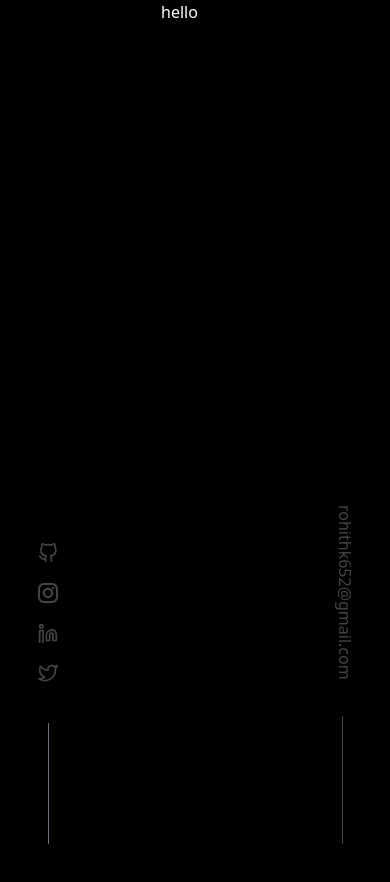
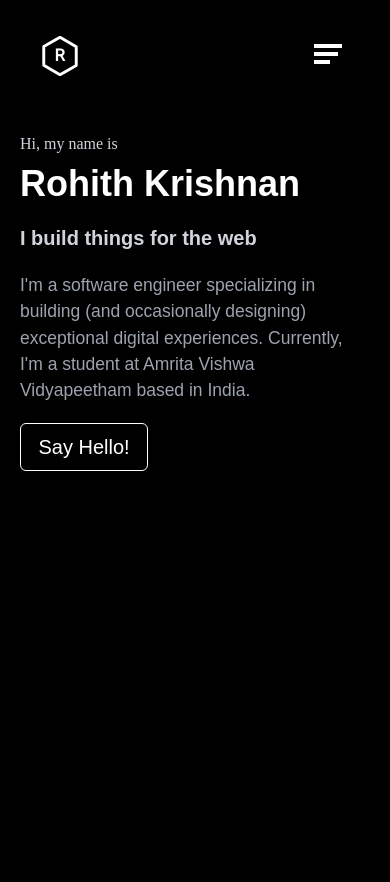
Before and after one commit to Rohithk2003/portfolio, a Next.js app: page / in a window 390 px wide. Shown: the top 882 px of the page. Built offline with nearby package versions, Linux system fonts and the light colour scheme; what tailwindcss-animated would draw is missing.

Commit message:
added sidebars and new main page - New Version of Portfolio coming..

```diff
--- a/components/main.js
+++ b/components/main.js
@@ -10,126 +10,45 @@ const inter = Inter({
 });
 export default function Main() {
 	const el = useRef(null);
-	useEffect(() => {
-		const typed = new Typed(el.current, {
-			strings: [
-				"Hi , I am Rohith Krishnan",
-				" Based in India.",
-				"I'm a web-developer and ML enthusiast.",
-			],
-			typeSpeed: 50,
-			startDelay: 1500,
-			loop: true,
-			backSpeed: 50,
-		});
+	// useEffect(() => {
+	// 	const typed = new Typed(el.current, {
+	// 		strings: [
+	// 			"Hi , I am Rohith Krishnan",
+	// 			" Based in India.",
+	// 			"I'm a web-developer and ML enthusiast.",
+	// 		],
+	// 		typeSpeed: 50,
+	// 		startDelay: 1500,
+	// 		loop: true,
+	// 		backSpeed: 50,
+	// 	});
 
-		return () => {
-			typed.destroy();
-		};
-	}, []);
+	// 	return () => {
+	// 		typed.destroy();
+	// 	};
+	// }, []);
 	return (
-		<>
 		<div
 			id={"home"}
-				className={`home flex flex-wrap relative z-[999] flex-row scroll-reveal-main w-full text-start   h-dvh ${inter.className}`}
+			className={`home flex bg-black flex-wrap  flex-col w-full h-dvh gap-5 md:gap-17!  pr-0  md:pl-44 sm:pl-14 pl-5 md:p-20 sm:p-14 p-5`}
 		>
-				<div
-					className={
-						"lg:w-2/3 w-full z-[200] mt-10 flex justify-start text-white  gap-4 pl-5 md:pl-0  items-center flex-col"
-					}
-				>
-					<div
-						className={"flex lg:justify-start justify-center lg:w-1/2 w-full"}
-					>
-						<div className="flex justify-center items-center">
-							<Image
-								src={"/images/profile.jpg"}
-								alt="Profile Picture"
-								width={128}
-								height={128}
-								className="md:w-16 md:h-16 w-24 h-24 rounded-full object-cover"
-							/>
+			<div className="md:h-1 h-3 w-full text-gray-300 sf-mono-text ">
+				Hi, my name is
 			</div>
+			<div className="home-name text-white calibre-font md:text-8xl sm:text-6xl text-4xl font-bold">
+				Rohith Krishnan
 			</div>
-
-					<div
-						className={
-							"text-xl h-14 text-start lg:w-1/2 z-[1000] w-3/4 flex justify-start"
-						}
-					>
-						<p ref={el} />
+			<div className="home-sub-text calibre-font md:text-7xl sm:text-5xl xs:text-4xl text-xl font-bold text-gray-300">
+				I build things for the web
 			</div>
-					<div
-						className={"flex flex-col lg:w-1/2 w-3/4 z-[1000] text-[#454545]"}
-					>
-						<span>
-							A Software Developer who develops well-architected applications.
-						</span>
-						<span>
-							Passionate to develop them with engineering and design principles.
-						</span>
+			<div className="home-text md:w-1/2 sm:w-2/3 w-full text-gray-400 font-[400]  calibre-font md:text-[20px] text-[17.5px] pr-5">
+				I&apos;m a software engineer specializing in building (and occasionally
+				designing) exceptional digital experiences. Currently, I&apos;m a
+				student at Amrita Vishwa Vidyapeetham based in India.
 			</div>
-					<span className={" lg:w-1/2 w-3/4 text-[#454545]  "}>
-						Currently working on
-						<span className={"text-white"}>
-							&nbsp;being a better person and a developer
-						</span>
-					</span>
-					<div
-						className={
-							"text-lg text-white text-start lg:w-1/2 w-3/4 flex justify-start"
-						}
-					>
-						Top Skills
+			<button class="bg-white calibre-font text-black rounded-md sm:w-44 w-32 text-xl h-12 btn-style5">
+				Say Hello!
+			</button>
 		</div>
-					<ul
-						className={
-							"flex flex-row gap-4 text-[#585858] flex-wrap lg:w-1/2 w-3/4 justify-start items-center"
-						}
-					>
-						<li>Next.js</li>
-						<li>Django</li>
-						<li>PostgresSQL</li>
-						<li>Machine Learning</li>
-						<li>Git</li>
-					</ul>
-					<div
-						className={
-							"text-lg text-white text-start lg:w-1/2 w-3/4 flex justify-start"
-						}
-					>
-						Top Languages
-					</div>
-					<ul
-						className={
-							"flex flex-row gap-4 text-[#585858] flex-wrap lg:w-1/2 w-3/4 justify-start items-center"
-						}
-					>
-						<li>Python</li>
-						<li>C++</li>
-						<li>Java</li>
-					</ul>
-					<div
-						className={
-							" text-black flex lg:justify-start justify-center items-center lg:w-1/2 w-3/4 mt-5"
-						}
-					>
-						<div
-							onClick={(e) => {
-								e.preventDefault();
-								document.getElementById("contact").scrollIntoView({
-									behavior: "smooth",
-								});
-							}}
-							className={
-								"bg-white box h-11 w-44 hover:scale-110 hover:cursor-pointer rounded-full flex justify-center items-center"
-							}
-						>
-							Say Hello!
-						</div>
-					</div>
-				</div>
-			</div>
-		</>
 	);
 }
--- a/components/navbar.js
+++ b/components/navbar.js
@@ -1,8 +1,9 @@
 import Link from "next/link";
 import React, { useState, useEffect } from "react";
-import { Inter } from "next/font/google";
+import { Roboto } from "next/font/google";
 import Image from "next/image";
-const inter = Inter({
+
+const roboto = Roboto({
 	subsets: ["latin"],
 	weight: ["300"],
 });
@@ -21,6 +22,7 @@ export default function Navbar() {
 	function handleNavItemClicking() {
 		setNavItemStatus(!NavItemClicked);
 	}
+
 	const [scrolled, setScrolled] = useState(false);
 
 	useEffect(() => {
@@ -38,101 +40,76 @@ export default function Navbar() {
 			window.removeEventListener("scroll", handleScroll);
 		};
 	}, []);
+	const [hovered, setHovered] = useState(false);
 
+	const handleMouseEnter = () => {
+		setHovered(true);
+	};
+
+	const handleMouseLeave = () => {
+		setHovered(false);
+	};
 	return (
 		<nav
-			className={`flex w-full justify-center ${
-				scrolled ? "h-16" : "h-24"
-			} items-center`}
+			className={`flex w-full h-28 z-[1000] justify-between px-10 bg-black text-white relative items-center`}
 		>
-			<div
-				className={` ${
-					scrolled ? "w-full rounded-none " : "w-3/4 rounded-full"
-				} navbar fixed h-16 flex justify-between   transition-all duration-300 ease-in-out items-center p-2 pl-5   z-[2000] bg-[#222222] ${
-					inter.className
-				}`}
+			<div className="w-1/2 h-28 flex justify-start items-center">
+				<div className={"w-10 h-10  "}>
+					<svg
+						id="logo"
+						xmlns="http://www.w3.org/2000/svg"
+						role="img"
+						onMouseEnter={handleMouseEnter}
+						onMouseLeave={handleMouseLeave}
+						viewBox="0 0 84 96"
+						className={`${roboto.className}  w-10 h-10 text-white font-bold`}
 					>
-				<div className="md:w-10 md:h-10 w-9 h-9 rounded-full  transition-all duration-300 p-3 bg-white flex justify-center items-center overflow-hidden">
-					<Image
-						src="/images/menu.png"
-						alt="menu"
-						width={24}
-						className="absolute"
-						height={24}
-					/>
+						<title>Logo</title>
+						<g transform="translate(-8.000000, -2.000000)">
+							<g transform="translate(11.000000, 5.000000)">
+								<polygon
+									id="Shape"
+									stroke="currentColor"
+									strokeWidth="7"
+									strokeLinecap="round"
+									strokeLinejoin="round"
+									points="39 0 0 22 0 67 39 90 78 68 78 23 "
+								></polygon>
+
+								<text
+									x="26"
+									y="57"
+									fill="currentColor"
+									fontSize="40"
+									fontFamily="Roboto"
+									fontWeight={"1000"}
+								>
+									R
+								</text>
+							</g>
+						</g>
+					</svg>
 				</div>
-				<ul
-					className={
-						"md:flex hidden flex-row pr-10 text-white  justify-center gap-10 items-center"
-					}
-				>
-					<il className="hover:text-[#585858] hover:cursor-pointer">
-						<Link href="#about">About</Link>
-					</il>
-					<li className="e">
-						<Link href="#projects">Projects</Link>
-					</li>
-					<li className="w-2  h-10 b-white text-white flex justify-center items-center">
-						<span className="w-[3px] border-0 outline-none h-6 bg-white text-white">
-							|
-						</span>
-					</li>
-					<li className="flex flex-row gap-2 justify-center items-center text-white nav-items w-10 hover:w-20 transition-all duration-300 ease-in-out">
-						Twitter
-						<Link
-							href="https://twitter.com/reidd_777"
-							className="w-4 h-4 mb-4 "
-						>
-							<svg
-								fill="none"
-								stroke="currentColor"
-								viewBox="0 0 12 12"
-								aria-hidden="true"
-								class="flex-none mt-2 stroke-current"
-							>
-								<path d="M10.976 1.193A.314.314 0 0010.687 1H6.312a.313.313 0 000 .625h3.62L5.467 6.091a.313.313 0 00.443.442l4.466-4.466v3.62a.313.313 0 00.625 0V1.313a.328.328 0 00-.024-.119z"></path>
-								<path d="M3.5 1v.625H2.25a.625.625 0 00-.625.625v7.5c0 .345.28.625.625.625h7.5c.345 0 .625-.28.625-.625V8.5H11v1.875c0 .345-.28.625-.625.625h-8.75A.625.625 0 011 10.375v-8.75C1 1.28 1.28 1 1.625 1H3.5z"></path>
-							</svg>
-						</Link>
-					</li>
-
-					<li className="flex flex-row gap-2 justify-center items-center text-white nav-items w-10 hover:w-20 transition-all duration-300 ease-in-out">
-						Github
-						<Link
-							href="https://github.com/Rohithk2003"
-							className="w-4 h-4 mb-4 "
-						>
-							<svg
-								fill="none"
-								stroke="currentColor"
-								viewBox="0 0 12 12"
-								aria-hidden="true"
-								class="flex-none mt-2 stroke-current"
-							>
-								<path d="M10.976 1.193A.314.314 0 0010.687 1H6.312a.313.313 0 000 .625h3.62L5.467 6.091a.313.313 0 00.443.442l4.466-4.466v3.62a.313.313 0 00.625 0V1.313a.328.328 0 00-.024-.119z"></path>
-								<path d="M3.5 1v.625H2.25a.625.625 0 00-.625.625v7.5c0 .345.28.625.625.625h7.5c.345 0 .625-.28.625-.625V8.5H11v1.875c0 .345-.28.625-.625.625h-8.75A.625.625 0 011 10.375v-8.75C1 1.28 1.28 1 1.625 1H3.5z"></path>
-							</svg>
-						</Link>
-					</li>
-					<li className="flex flex-row gap-2 justify-center items-center text-white nav-items w-10 hover:w-24 transition-all duration-300 ease-in-out">
-						<span>Linkedin</span>
-						<Link
-							href="https://www.linkedin.com/in/rohith-krishnan-645137262/"
-							className="w-4 h-4 mb-4 "
-						>
-							<svg
-								fill="none"
-								stroke="currentColor"
-								viewBox="0 0 12 12"
-								aria-hidden="true"
-								class="flex-none mt-2 stroke-current"
-							>
-								<path d="M10.976 1.193A.314.314 0 0010.687 1H6.312a.313.313 0 000 .625h3.62L5.467 6.091a.313.313 0 00.443.442l4.466-4.466v3.62a.313.313 0 00.625 0V1.313a.328.328 0 00-.024-.119z"></path>
-								<path d="M3.5 1v.625H2.25a.625.625 0 00-.625.625v7.5c0 .345.28.625.625.625h7.5c.345 0 .625-.28.625-.625V8.5H11v1.875c0 .345-.28.625-.625.625h-8.75A.625.625 0 011 10.375v-8.75C1 1.28 1.28 1 1.625 1H3.5z"></path>
-							</svg>
-						</Link>
-					</li>
-				</ul>
+			</div>
+			<div className="w-1/2 md:block hidden h-28 nav-items text-md">
+				<div className="flex flex-row gap-14 h-28 ffff justify-center items-center">
+					<div className="">
+						01. <span className="nav-item">About</span>
+					</div>
+					<div className="">
+						02 <span className="nav-item">Experience</span>
+					</div>
+					<div className="">
+						03. <span className="nav-item">Work</span>
+					</div>
+					<div className="">
+						04. <span className="nav-item">Contact</span>
+					</div>
+					<button class="bg-white text-black rounded-md w-28  h-10 btn-style5">
+						Resume
+					</button>
+				</div>
+			</div>
 			<div
 				className={`md:hidden flex  align-middle w-full top-5 right-5 mr-2 justify-end m-auto `}
 			>
@@ -141,17 +118,17 @@ export default function Navbar() {
 					onClick={handleHamButtonClick}
 				>
 					<span
-							className={`w-7 h-1 mb-1 bg-white  ease-in-out ${
+						className={`rotate-[180deg] w-7 h-1 mb-1 bg-white  ease-in-out ${
 							HamStatus ? "top-5 hidden" : ""
 						}`}
 					></span>
 					<span
-							className={`w-7 h-1 mb-1 bg-white transition-all duration-300 ease-in-out ${
+						className={`rotate-[180deg] w-6  h-1 mb-1 bg-white transition-all duration-300 ease-in-out ${
 							HamStatus ? "top-5 rotate-45 translate-y-[8px]" : ""
 						}`}
 					></span>
 					<span
-							className={`w-7 h-1 mb-1 bg-white transition-all duration-300 ease-in-out ${
+						className={`rotate-[360deg] origin-right w-4 h-1 mb-1 bg-white transition-all duration-300 ease-in-out ${
 							HamStatus ? "top-5 rotate-[-45deg] translate-y-[0px]" : ""
 						}`}
 					></span>
@@ -234,7 +211,6 @@ export default function Navbar() {
 					</Link>
 				</ul>
 			</div>
-			</div>
 		</nav>
 	);
 }
--- a/pages/index.tsx
+++ b/pages/index.tsx
@@ -11,7 +11,7 @@ import Head from "next/head";
 import LeftSidebar from "@/components/leftSIdebar";
 import RightSidebar from "@/components/rightSidebar";
 
-import {useEffect, useState} from "react";
+import { useEffect, useState } from "react";
 
 export default function Home() {
 	const [title, setTitle] = useState("Hello there fellow Coder!");
@@ -27,7 +27,7 @@ export default function Home() {
 			<Head>
 				<title>{title}</title>
 			</Head>
-            {/* <Navbar /> */}
+			<Navbar />
 			{/* <Main /> */}
 			{/* <About /> */}
 			{/* <Project /> */}
@@ -36,14 +36,14 @@ export default function Home() {
 			{/* <ContactDetails /> */}
 			{/* <Footer /> */}
 			<div className={"flex "}>
-                <div className={"w-1/6"}>
-                    <LeftSidebar/>
+				<div className={"w-[5%] md:block hidden"}>
+					<LeftSidebar />
 				</div>
-                <div className={"pl-24 text-white"}>
-                    hello
+				<div className={"md:w-[90%] w-full text-white bg-white"}>
+					<Main />
 				</div>
-                <div className={"w-1/6"}>
-                    <RightSidebar/>
+				<div className={"w-[5%] md:block hidden"}>
+					<RightSidebar />
 				</div>
 			</div>
 			<Script
--- a/styles/globals.css
+++ b/styles/globals.css
@@ -10,7 +10,6 @@
 	margin: 0;
 	padding: 0;
 	box-sizing: border-box;
-    height: 500vh;
 }
 
 body {
@@ -149,12 +148,6 @@ body {
 
 .bg-left-to-right:hover {
 	background-position: left bottom;
-}
-
-.home ul li:not(:last-child)::after {
-    content: "•";
-    margin-left: 0.5rem;
-    color: #585858;
 }
 
 .open-x .line-1 {
@@ -350,14 +343,6 @@ body {
 	display: none;
 }
 
-/* .navbar li:hover {
-	color: #585858;
-} */
-
-.nav-items:hover div {
-    transform: translateX(10%);
-}
-
 .instagram-logo {
 	path {
 		fill: #454545;
@@ -383,6 +368,53 @@ body {
 
 .rotated-text:hover {
 	color: #fff;
-    cursor:pointer;
+	cursor: pointer;
 	transform: translateY(-10px);
 }
+.logo:hover {
+	position: relative;
+	transform: translateX(-5px) translateY(-5px);
+	box-shadow: 0.3em 0.3em 0 #979695;
+}
+.ffff {
+	font-family: --apple-system, "SF Mono";
+	font-size: 0.89rem;
+}
+
+.btn-style5 {
+	border: 1px solid white;
+	transition: all 0.3s ease;
+	color: white;
+	background-color: transparent;
+}
+.btn-style5:hover {
+	transform: translateX(-0.3em) translateY(-0.3em);
+	box-shadow: 0.3em 0.3em 0 #ffffff;
+	color: #fff;
+}
+.nav-item {
+	color: hsl(0 0% 100% / 0.5);
+}
+.nav-item:hover {
+	color: #fff;
+}
+.sf-mono-text {
+	font-family: "SF Mono";
+}
+.calibre-font {
+	font-family: "Calibre", sans-serif;
+}
+@media screen and (min-width: 500px) {
+	.home {
+		gap: 34px;
+	}
+	.home-name {
+		font-size: 70px;
+		line-height: 70px;
+	}
+}
+@media screen and (min-width: 700px) {
+	.home {
+		gap: 40px;
+	}
+}
--- a/tailwind.config.js
+++ b/tailwind.config.js
@@ -1,11 +1,19 @@
 /** @type {import('tailwindcss').Config} */
 module.exports = {
 	content: [
-    './pages/**/*.{js,ts,jsx,tsx,mdx}',
-    './components/**/*.{js,ts,jsx,tsx,mdx}',
-    './app/**/*.{js,ts,jsx,tsx,mdx}',
+		"./pages/**/*.{js,ts,jsx,tsx,mdx}",
+		"./components/**/*.{js,ts,jsx,tsx,mdx}",
+		"./app/**/*.{js,ts,jsx,tsx,mdx}",
 	],
 	theme: {
+		screens: {
+			xs: "400px",
+			sm: "640px",
+			md: "768px",
+			lg: "1024px",
+			xl: "1280px",
+			"2xl": "1536px",
+		},
 		extend: {
 			animation: {
 				"text-reveal": "text-reveal 1.5s cubic-bezier(0.77, 0, 0.175, 1) 0.5s",
@@ -22,7 +30,5 @@ module.exports = {
 			},
 		},
 	},
-  plugins: [
-    require('tailwindcss-animated')
-  ],
-}
+	plugins: [require("tailwindcss-animated")],
+};
```
Lines whose indentation alone changed are shown as unchanged.
